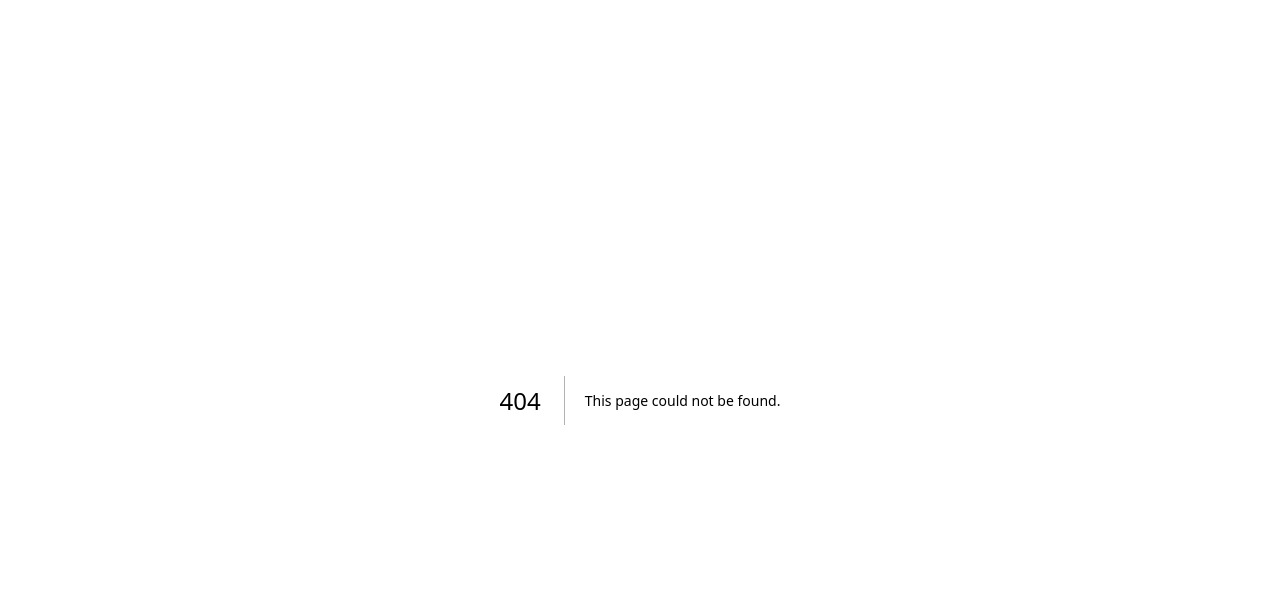
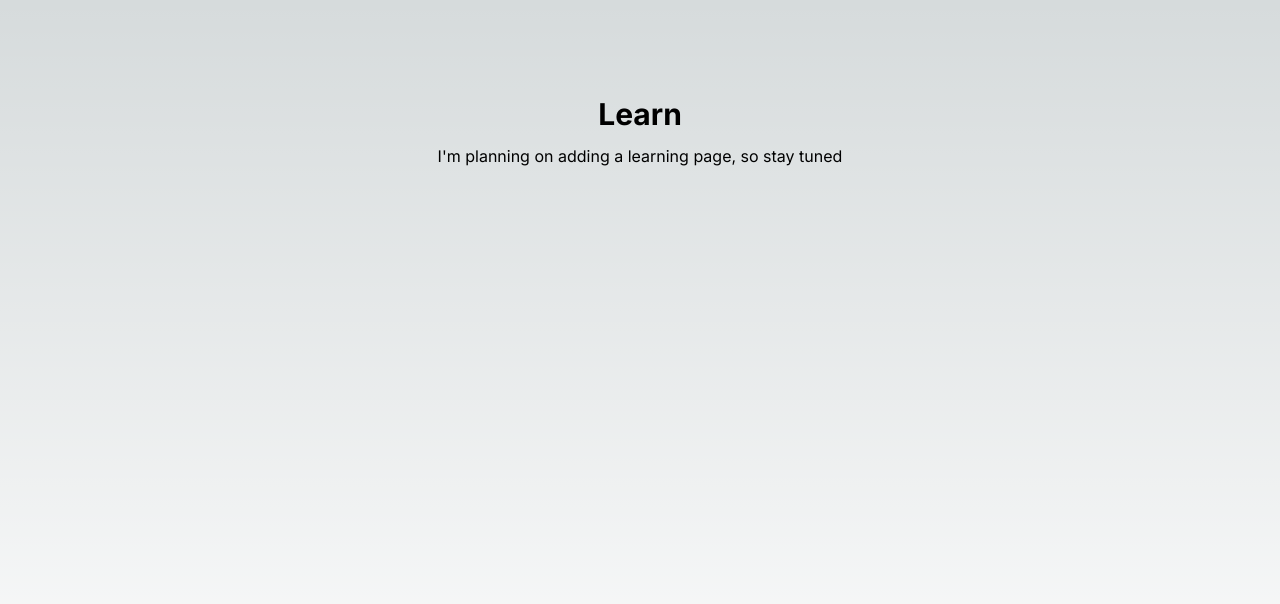
Before and after one commit to JoshPham/JoshPhamPortfolio, a Next.js app: page /learn in a window 1280 px wide. Before the commit this address had no page. Shown: the top 604 px of the page. Built offline with nearby package versions, Linux system fonts and the light colour scheme.

Commit message:
added learn page

```diff
--- /dev/null
+++ b/src/app/learn/page.tsx
@@ -0,0 +1,14 @@
+
+
+const LearnPage = () => {
+    return (
+        <main className="flex min-h-screen flex-col items-center p-24 gap-2">
+            <div className="flex flex-col justify-center items-center gap-3">
+            <h1 className="text-3xl font-bold">Learn</h1>
+            <p>I'm planning on adding a learning page, so stay tuned</p>
+            </div>
+        </main>
+    );
+};
+
+export default LearnPage;
```
